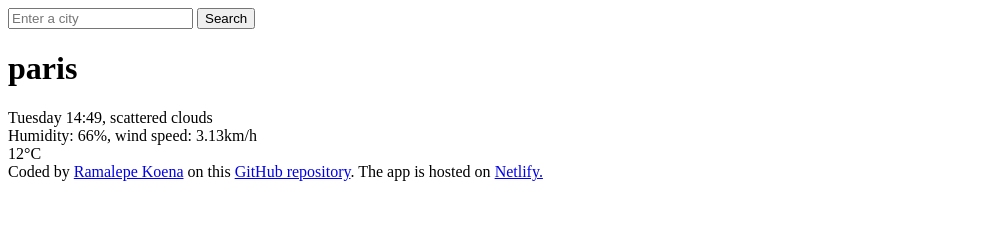
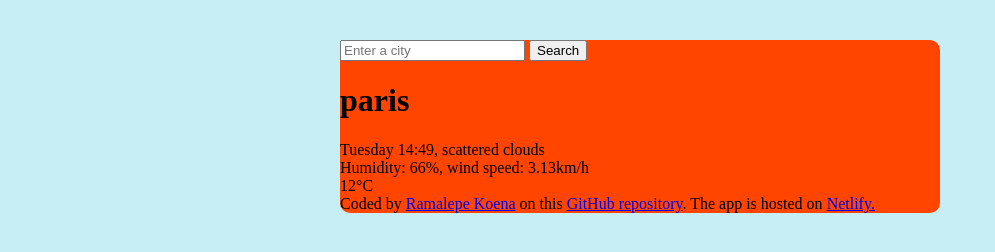
Before and after one commit to koenaramalepe/weather-app, a plain HTML site: page index.html in a window 1280 px wide. Shown: the whole page, without its empty margins (0-995 px from the left). Drawn offline with Linux system fonts and the light colour scheme.

Commit message:
Started with styling

```diff
--- a/index.html
+++ b/index.html
@@ -3,9 +3,11 @@
 <head>
     <meta charset="UTF-8">
     <meta name="viewport" content="width=device-width, initial-scale=1.0">
+    <link rel="stylesheet" href="styling/styling.css">
     <title>Weather app</title>
 </head>
 <body>
+    <div class="weather-app">
     <header>
         <form action="">
             <input type ="search" placeholder="Enter a city">
@@ -36,5 +38,6 @@
         The app is hosted on
         <a href="https://guileless-tarsier-8c4d94.netlify.app/" target="_blank">Netlify.</a>
     </footer>
+    </div>
 </body>
 </html>
--- a/styling/styling.css
+++ b/styling/styling.css
@@ -0,0 +1,10 @@
+body {
+    background-color: #c7eef5;
+
+}
+.weather-app {
+    background-color: orangered;
+    width: 600px;
+    margin: 40px auto;
+    border-radius: 10px;
+}
```
